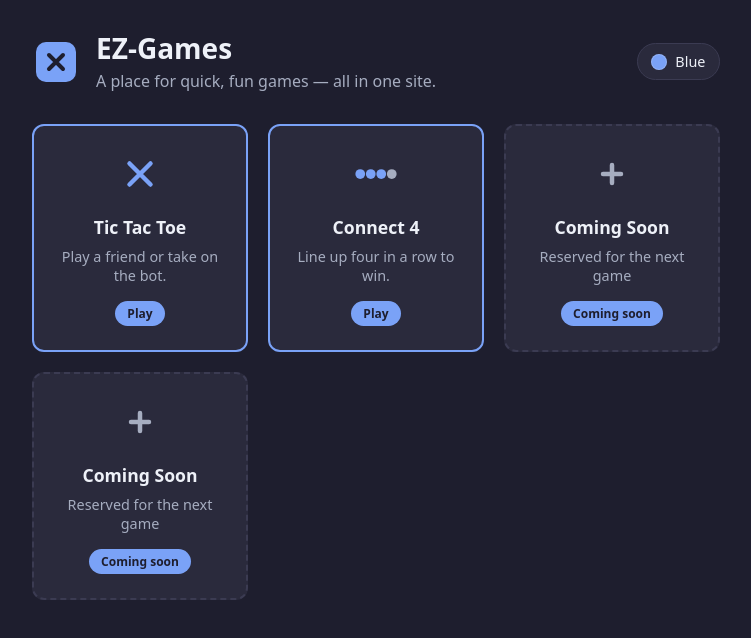
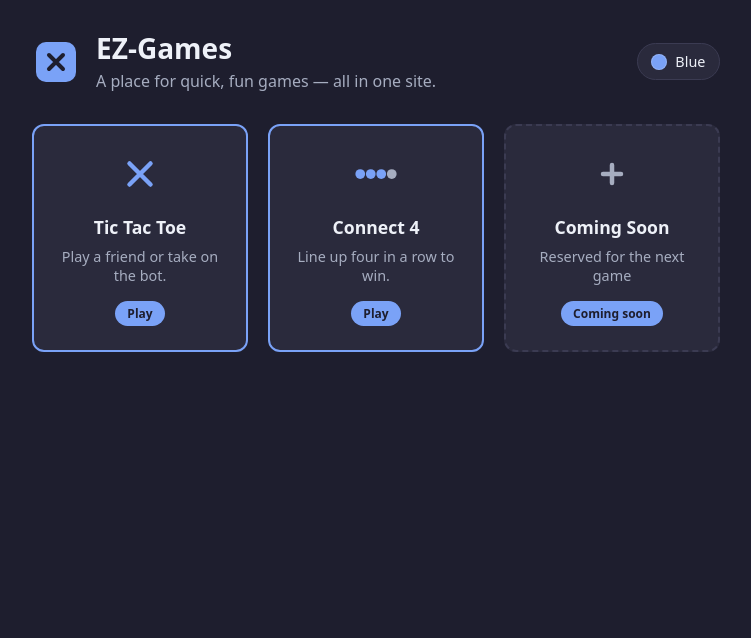
Before and after one commit to Hanover-CS461/senior-project-2026-2027-Evan-Zohrlaut, a React (Vite) app: page / in a window 1280 px wide. Shown: the top 638 px of the page, without its empty margins (264-1015 px from the left). Built offline with nearby package versions, Linux system fonts and the light colour scheme.

Commit message:
Back down to only 1 coming soon slot

```diff
--- a/src/App.jsx
+++ b/src/App.jsx
@@ -23,12 +23,6 @@ export const GAMES = [
   },
   {
     id: 'slot-3',
-    name: 'Coming Soon',
-    description: 'Reserved for the next game',
-    variant: 'plus',
-  },
-  {
-    id: 'slot-4',
     name: 'Coming Soon',
     description: 'Reserved for the next game',
     variant: 'plus',
```
